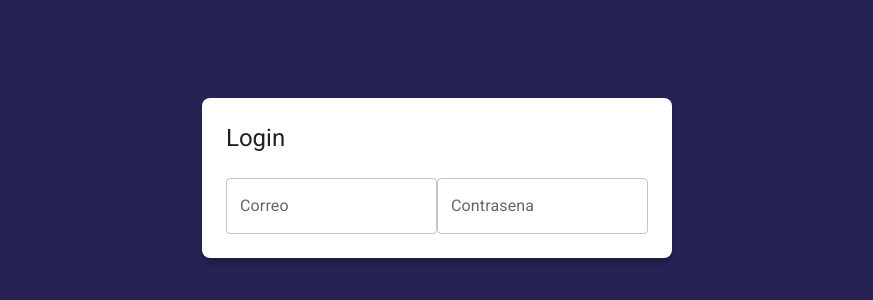
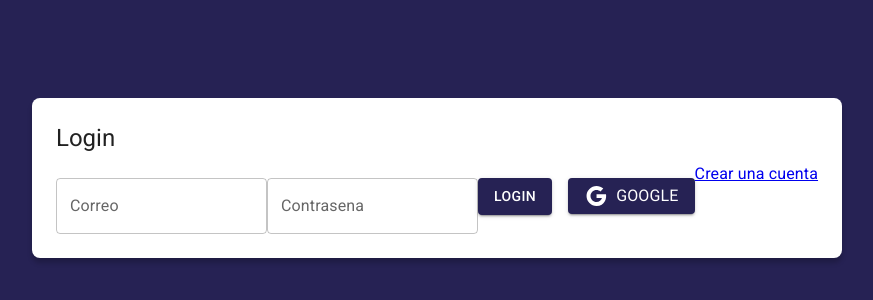
Before and after one commit to gabogara/JournalApp, a React (Vite) app in the folder journal-app/: page /auth/login in a window 1280 px wide. Shown: the part 222-522 px from the top of the page, without its empty margins (203-1076 px from the left). Built offline with nearby package versions, Linux system fonts and the light colour scheme.

Commit message:
LoginPage with grid style

```diff
--- a/journal-app/src/auth/pages/LoginPage.jsx
+++ b/journal-app/src/auth/pages/LoginPage.jsx
@@ -1,5 +1,7 @@
-import { Grid, TextField, Typography } from '@mui/material';
-
+import { Link as RouterLink } from 'react-router-dom';
+import { Button, Grid, TextField, Typography } from '@mui/material';
+import { Google } from '@mui/icons-material';
+import { Link } from 'react-router-dom';
 
 export const LoginPage = () => {
         return (
@@ -28,18 +30,41 @@
                             fullWidth
                             />
                         </Grid>
-                        <Grid item item xs={ 12 } sx= {{ mt: 2 }}>
+                        <Grid item xs={ 12 } sx= {{ mt: 2 }}>
                             <TextField
                             label= "Contrasena"
-                            type="Password"
-                            placeholder='Contrasena'
+                            type="password"
+                            placeholder="••••••••"
                             fullWidth
                             />
                         </Grid>
 
+                        <Grid container spacing={ 2 } sx={{ mb: 2 , mt: 2}} >
+                            <Grid item xs={ 12 } sm={ 6 } >
+                                <Button variant='contained' fullWidth>
+                                    Login
+                                </Button>
+                            </Grid>
+
+                            <Grid item xs={ 12 } sm={ 6 } >
+                                <Button variant='contained' fullWidth>
+                                    <Google/>
+                                    <Typography sx={{ ml:1 }}>
+                                        Google
+                                    </Typography>
+
+                                </Button>
+                            </Grid>
+
+                        </Grid>
+
+                        <Grid container direction='row' justifyContent='end'>
+                            <Link component= { RouterLink } color='inherit' to="/auth/register">
+                                Crear una cuenta
+                            </Link>
+                        </Grid>
+
                     </Grid>
-
-
                 </form>
 
 
```
